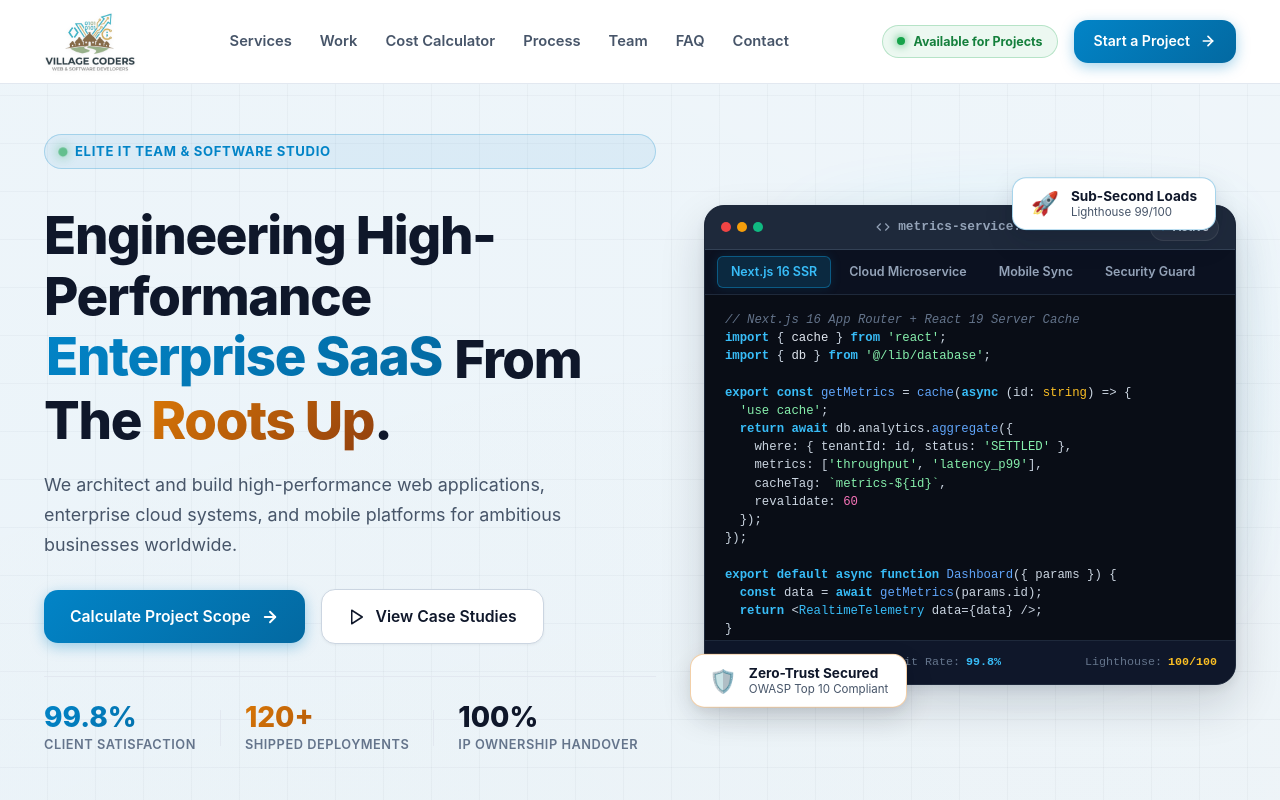
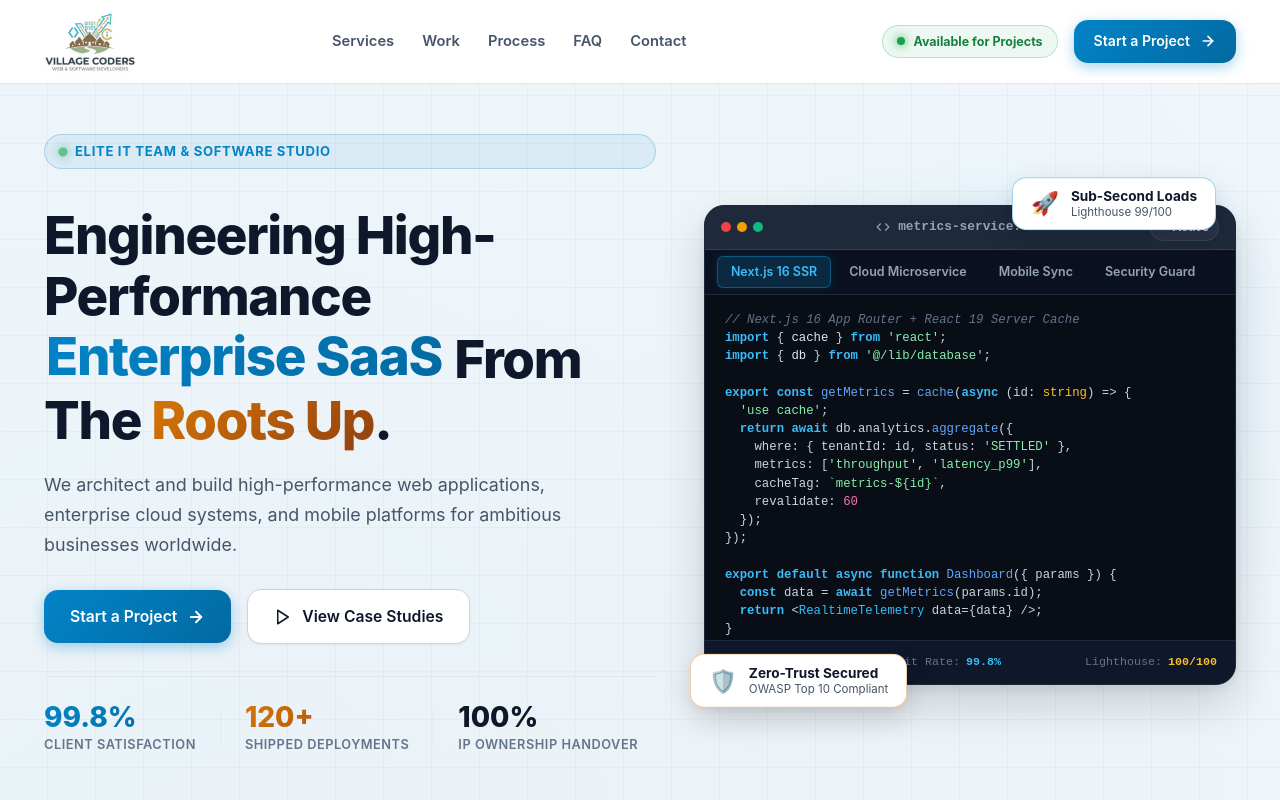
Before and after one commit to village-coders/Village-Coders, a Next.js app: page / in a window 1280 px wide. Shown: the top 800 px of the page. Built offline with nearby package versions, Linux system fonts and the light colour scheme.

Commit message:
Professionally remove Team section, Cost Calculator, and associated navigation links

```diff
--- a/src/app/page.tsx
+++ b/src/app/page.tsx
@@ -4,9 +4,7 @@ import { Hero } from '@/components/Hero';
 import { TechMarquee } from '@/components/TechMarquee';
 import { Services } from '@/components/Services';
 import { Portfolio } from '@/components/Portfolio';
-import { CostEstimator } from '@/components/CostEstimator';
 import { Process } from '@/components/Process';
-import { Team } from '@/components/Team';
 import { Testimonials } from '@/components/Testimonials';
 import { Faq } from '@/components/Faq';
 import { ContactSection } from '@/components/ContactSection';
@@ -22,9 +20,7 @@ export default function Home() {
         <TechMarquee />
         <Services />
         <Portfolio />
-        <CostEstimator />
         <Process />
-        <Team />
         <Testimonials />
         <Faq />
         <ContactSection />
--- a/src/components/FloatingActionWidget.tsx
+++ b/src/components/FloatingActionWidget.tsx
@@ -80,15 +80,6 @@ export const FloatingActionWidget: React.FC = () => {
                     </a>
 
                     <a
-                      href="#estimator"
-                      className="popover-btn estimator-btn"
-                      onClick={() => setExpanded(false)}
-                    >
-                      <span className="btn-icon">⚡</span>
-                      <span>Calculate Scope & Cost</span>
-                    </a>
-
-                    <a
                       href="#contact"
                       className="popover-btn email-btn"
                       onClick={() => setExpanded(false)}
--- a/src/components/Footer.tsx
+++ b/src/components/Footer.tsx
@@ -47,11 +47,10 @@ export const Footer: React.FC = () => {
             <ul className="footer-links">
               <li><Link href="#services">Specialized Services</Link></li>
               <li><Link href="#portfolio">Featured Case Studies</Link></li>
-              <li><Link href="#estimator">Cost & Scope Calculator</Link></li>
               <li><Link href="#process">Engineering Lifecycle</Link></li>
-              <li><Link href="#team">Architects & Team</Link></li>
               <li><Link href="#testimonials">Client Endorsements</Link></li>
               <li><Link href="#faq">Technical FAQ</Link></li>
+              <li><Link href="#contact">Start a Project</Link></li>
             </ul>
           </div>
 
--- a/src/components/Header.tsx
+++ b/src/components/Header.tsx
@@ -28,9 +28,7 @@ export const Header: React.FC = () => {
         <nav className="desktop-nav" aria-label="Main Navigation">
           <Link href="#services" className="nav-link">Services</Link>
           <Link href="#portfolio" className="nav-link">Work</Link>
-          <Link href="#estimator" className="nav-link">Cost Calculator</Link>
           <Link href="#process" className="nav-link">Process</Link>
-          <Link href="#team" className="nav-link">Team</Link>
           <Link href="#faq" className="nav-link">FAQ</Link>
           <Link href="#contact" className="nav-link">Contact</Link>
         </nav>
@@ -114,11 +112,9 @@ export const Header: React.FC = () => {
                   {[
                     { href: '#services', num: '01', label: 'Our Services' },
                     { href: '#portfolio', num: '02', label: 'Case Studies & Work' },
-                    { href: '#estimator', num: '03', label: 'Project Cost Calculator' },
-                    { href: '#process', num: '04', label: 'Engineering Process' },
-                    { href: '#team', num: '05', label: 'Team & Architects' },
-                    { href: '#faq', num: '06', label: 'FAQ' },
-                    { href: '#contact', num: '07', label: 'Get In Touch' }
+                    { href: '#process', num: '03', label: 'Engineering Process' },
+                    { href: '#faq', num: '04', label: 'FAQ' },
+                    { href: '#contact', num: '05', label: 'Get In Touch' }
                   ].map((item, idx) => (
                     <motion.div
                       key={idx}
--- a/src/components/Hero.tsx
+++ b/src/components/Hero.tsx
@@ -197,8 +197,8 @@ export const Hero: React.FC = () => {
 
             <div className="hero-cta-group">
               <motion.div whileHover={{ scale: 1.03, y: -2 }} whileTap={{ scale: 0.98 }}>
-                <Link href="#estimator" className="btn btn-primary hero-btn">
-                  <span>Calculate Project Scope</span>
+                <Link href="#contact" className="btn btn-primary hero-btn">
+                  <span>Start a Project</span>
                   <svg width="18" height="18" viewBox="0 0 24 24" fill="none" stroke="currentColor" strokeWidth="2.5" strokeLinecap="round" strokeLinejoin="round">
                     <path d="M5 12h14"></path>
                     <path d="m12 5 7 7-7 7"></path>
```
